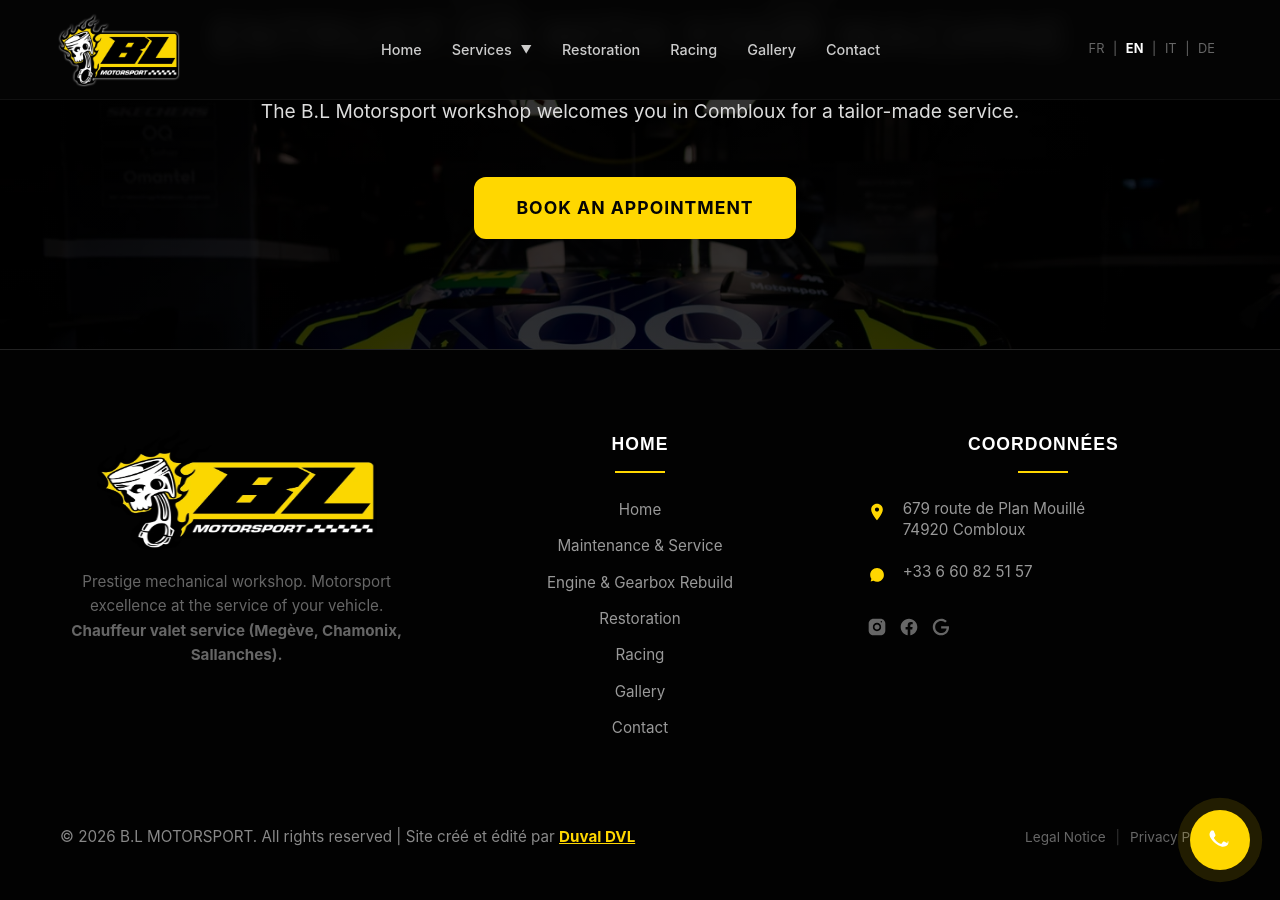
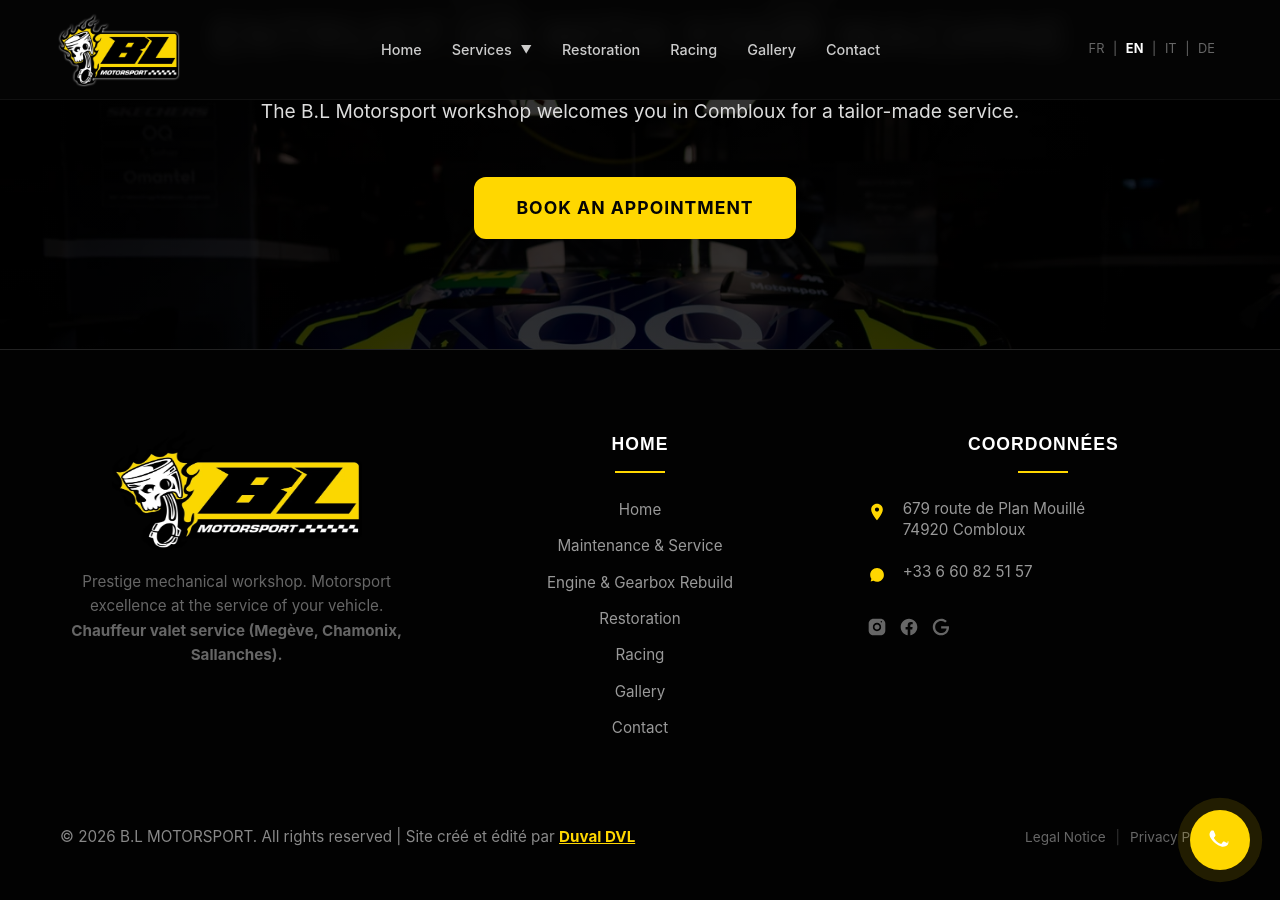
Before and after one commit to DuvalDVL/bl-motorsport, a Jekyll site: the page built from en/index.html, in a window 1280 px wide and 900 px high, scrolled down 3903 px. Built offline with Jekyll 4.4.1, drawn with Linux system fonts in a browser that asks for light colours.

Commit message:
Update footer.html

```diff
--- a/_includes/footer.html
+++ b/_includes/footer.html
@@ -4,7 +4,7 @@
 
       <div class="footer-col brand-col">
         <a href="{{ site.baseurl }}/{{ page.lang }}/" class="footer-logo">
-          <img src="{{ '/assets/img/logo.webp' | absolute_url }}" alt="B.L Motorsport" width="280" height="184" class="logo-img">
+          <img src="{{ '/assets/img/logo.webp' | absolute_url }}" alt="B.L Motorsport" width="250" height="184" class="logo-img">
         </a>
         <p class="footer-desc">
           {{ site.data.locales.footer.desc[page.lang] }}
```
